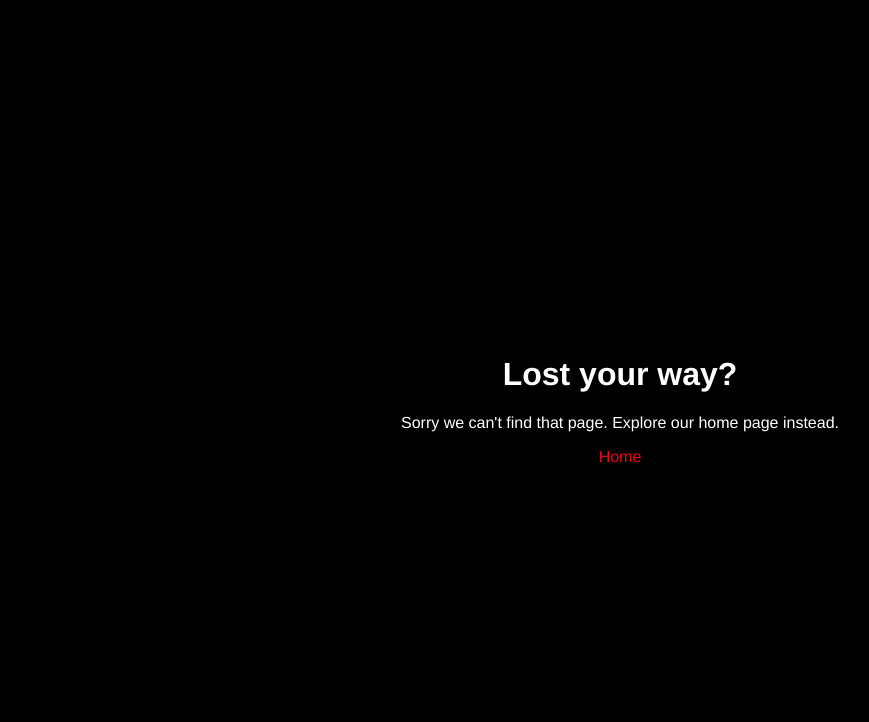
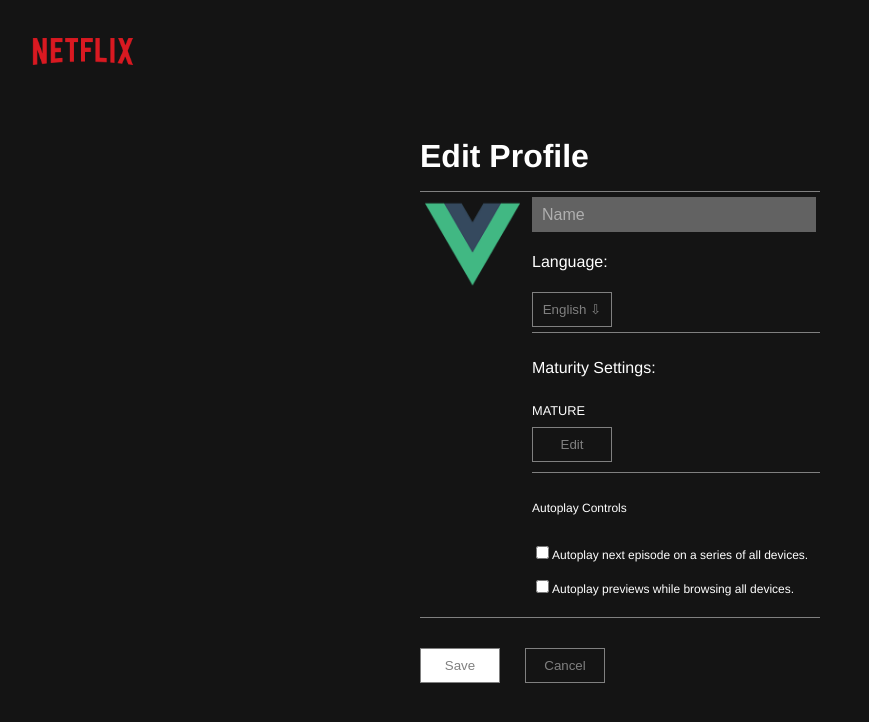
Before and after one commit to emmanuel-a-g/netflix-clone, a Vue app: page /manageprofiles in a window 1280 px wide. Shown: the top 722 px of the page, without its empty margins (20-889 px from the left). Built offline with nearby package versions, Linux system fonts and the light colour scheme.

Commit message:
almost complete with user-profile section

```diff
--- a/src/components/app/SelectProfile.vue
+++ b/src/components/app/SelectProfile.vue
@@ -23,7 +23,7 @@
         <p>Name</p>
       </div>
     </div>
-    <button>Manage Profiles</button>
+    <button @click="moveTo">Manage Profiles</button>
   </div>
 </template>
 
@@ -34,6 +34,11 @@
     return {
       image,
     };
+  },
+  methods: {
+    moveTo() {
+      this.$router.push("/manageprofiles");
+    },
   },
 };
 </script>
--- a/src/pages/SelectUser.vue
+++ b/src/pages/SelectUser.vue
@@ -1,7 +1,9 @@
 <template>
   <div class="selectUserDiv">
     <img :src="image" alt="netflix logo" />
-    <SelectProfile></SelectProfile>
+    <SelectProfile>
+
+    </SelectProfile>
   </div>
 </template>
 
--- /dev/null
+++ b/src/pages/profile/ManageProfile.vue
@@ -0,0 +1,162 @@
+<template>
+  <div class="wrapper">
+    <img class="logo" :src="netflix" alt="netflix logo" />
+    <div class="form">
+      <div class="cardTitle">
+        <h1>Edit Profile</h1>
+      </div>
+      <div class="cardImg">
+        <img class="userimg" :src="image" alt="user image" />
+      </div>
+      <div class="cardOne">
+        <!-- create name or replace name -->
+        <input type="text" placeholder="Name" />
+        <p>Language:</p>
+        <button>English &#8681;</button>
+      </div>
+      <div class="cardTwo">
+        <p :style="{ padding: '0' }">Maturity Settings:</p>
+        <span :style="{ 'font-size': '.8rem' }">MATURE</span>
+        <button :style="{ padding: '0' }">Edit</button>
+      </div>
+      <div class="cardThree">
+        <p>Autoplay Controls</p>
+        <label>
+          <input type="checkbox" />Autoplay next episode on a series of all
+          devices.</label
+        >
+        <label>
+          <input type="checkbox" />Autoplay previews while browsing all
+          devices.</label
+        >
+      </div>
+    </div>
+    <div class="buttons">
+      <button :style="{ 'background-color': 'white' }">Save</button>
+      <button>Cancel</button>
+    </div>
+  </div>
+</template>
+
+<script>
+import image from "../../assets/logo.png";
+import netflix from "../../assets/netflix.png";
+export default {
+  data() {
+    return {
+      image,
+      netflix,
+    };
+  },
+  computed: {
+    // theName() {}
+  },
+};
+</script>
+
+<style scoped>
+.wrapper {
+  min-height: 100vh;
+  width: 100%;
+  font-size: 1rem;
+  color: black;
+  background-color: #141414;
+  position: relative;
+  display: flex;
+  flex-direction: column;
+  align-items: center;
+  justify-content: center;
+}
+.form {
+  min-height: 500px;
+  width: 400px;
+  max-width: 660px;
+  display: grid;
+  grid-template-columns: 28% 72%;
+  grid-template-rows: 15% 28% 28% 28%;
+  color: white;
+}
+.logo {
+  position: absolute !important;
+  width: 130px;
+  height: auto;
+  left: 3vw;
+  top: 1vh;
+}
+.cardTitle h1 {
+  font-size: 2rem;
+  color: white;
+}
+.buttons {
+  width: 400px;
+  padding-top: 30px;
+  border-top: 0.25px grey solid;
+  display: flex;
+  justify-content: flex-start;
+}
+button {
+  width: 80px;
+  height: 35px;
+  background-color: transparent;
+  border: none;
+  color: grey;
+  border: 1px solid grey;
+  margin-right: 25px;
+}
+.cardTitle {
+  grid-row: 1 / span 1;
+  grid-column: 1 / span 4;
+  border-bottom: 0.25px grey solid;
+}
+.cardImg {
+  grid-row: 2 / span 1;
+  grid-column: 1 / span 1;
+}
+.cardOne {
+  grid-row: 2 / span 1;
+  grid-column: 2 / span 1;
+  display: flex;
+  flex-direction: column;
+  justify-content: space-evenly;
+}
+.cardOne input {
+  width: 95%;
+  padding: 0;
+  height: 35px;
+  background-color: rgb(98, 98, 98);
+  border: none;
+  color: white;
+  font-size: 16px;
+  padding-left: 10px;
+}
+.cardOne input::placeholder {
+  color: rgb(175, 175, 175);
+}
+.cardTwo {
+  border-top: 0.25px grey solid;
+  grid-row: 3 / span 1;
+  grid-column: 2 / span 1;
+  display: flex;
+  flex-direction: column;
+  justify-content: space-evenly;
+}
+.cardThree {
+  font-size: 0.75rem;
+  border-top: 0.25px grey solid;
+  grid-row: 4 / span 1;
+  grid-column: 2 / span 1;
+  display: flex;
+  flex-direction: column;
+  justify-content: space-evenly;
+}
+.cardImg img {
+  width: 95px;
+  height: auto;
+  padding: 5px;
+}
+@media only screen and (max-width: 700px) {
+  .wrapper h1 {
+    font-size: 1.5rem;
+  }
+}
+</style>
--- a/src/router/index.js
+++ b/src/router/index.js
@@ -10,6 +10,7 @@
 const SignUpFour = () => import("../pages/signup/SignUpFour.vue");
 const SignUpFive = () => import("../pages/signup/SignUpFive.vue");
 const SelectUser = () => import("../pages/SelectUser.vue");
+const ManageProfile = () => import("../pages/profile/ManageProfile.vue");
 
 const router = createRouter({
   history: createWebHistory(),
@@ -42,6 +43,10 @@
       path: "/selectuser",
       component: SelectUser,
     },
+    {
+      path: "/manageprofiles",
+      component: ManageProfile,
+    },
     { path: "/:notFound(.*)", name: "Not Found", component: NotFound },
   ],
 });
```
